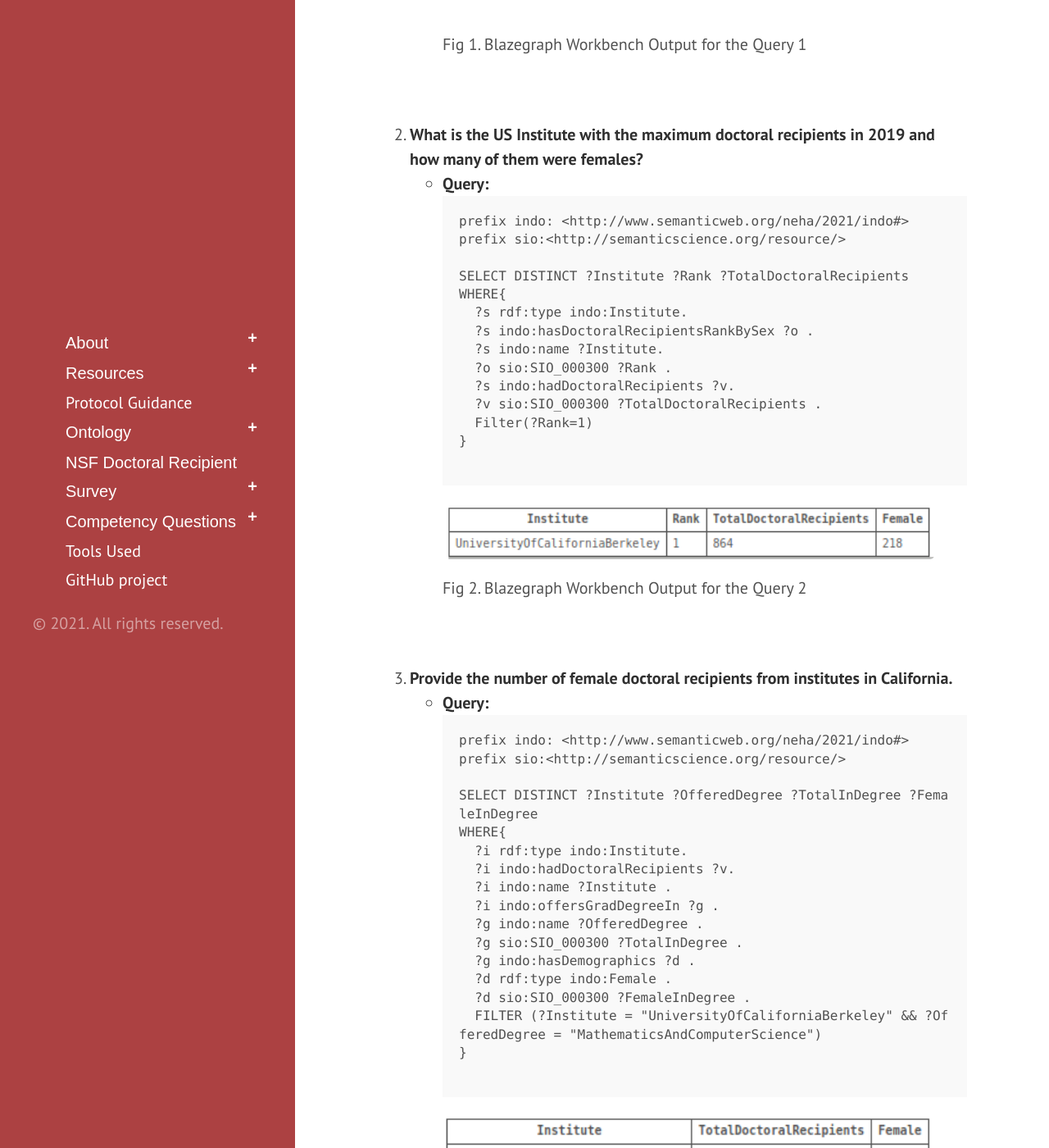
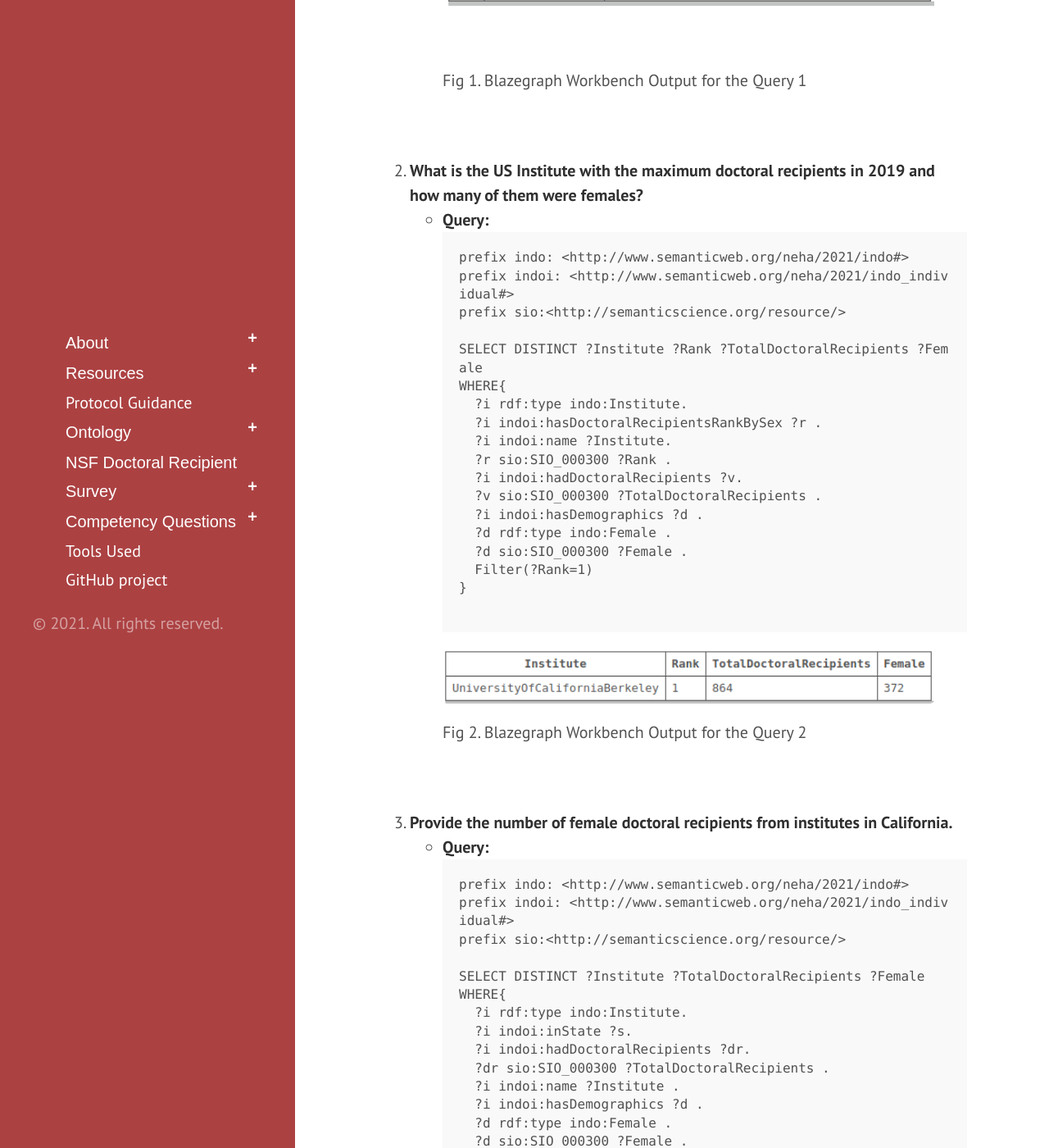
Before and after one commit to tetherless-world/institute-demographic-ontology, a Jekyll site: the page built from competencyquestions.md, in a window 1280 px wide and 1400 px high, scrolled down 2695 px. Shown: the whole window at 82% size. Built offline with Jekyll 4.4.1, drawn with Linux system fonts in a browser that asks for light colours; Markdown is read by kramdown in place of the engine named in the settings; some of the changed text lies outside the part shown.

Commit message:
updated queries for new kg file

```diff
--- a/competencyquestions.md
+++ b/competencyquestions.md
@@ -48,6 +48,7 @@
     <li> <strong>Query:</strong> <br/>
       <pre>
 prefix indo: <http://www.semanticweb.org/neha/2021/indo#>
+prefix indoi: <http://www.semanticweb.org/neha/2021/indo_individual#>
 prefix sio:<http://semanticscience.org/resource/>
 
 SELECT DISTINCT ?Year ?DoctoralRecipients ?NSFTable
@@ -55,12 +56,12 @@
   indo:Year ?p ?o .
   ?s rdf:type indo:Year .
   ?s sio:SIO_000300 ?Year .
-  ?s indo:hadDoctoralRecipients ?b .
+  ?s indoi:hadDoctoralRecipients ?b .
   ?b sio:SIO_000300 ?DoctoralRecipients .
-  ?c indo:hasPart ?b .
+  ?c indoi:hasPart ?b .
   ?c rdfs:label ?NSFTable .
   FILTER ((?Year >1959 && ?Year <1963) || (?Year >2015 && ?Year <2020))
-  }
+}
       </pre>
 	 </li>
   </ul>
@@ -76,16 +77,20 @@
     <li> <strong>Query:</strong> <br/>
       <pre>
 prefix indo: <http://www.semanticweb.org/neha/2021/indo#>
+prefix indoi: <http://www.semanticweb.org/neha/2021/indo_individual#>
 prefix sio:<http://semanticscience.org/resource/>
 
-SELECT DISTINCT ?Institute ?Rank ?TotalDoctoralRecipients
+SELECT DISTINCT ?Institute ?Rank ?TotalDoctoralRecipients ?Female
 WHERE{
-  ?s rdf:type indo:Institute.
-  ?s indo:hasDoctoralRecipientsRankBySex ?o .
-  ?s indo:name ?Institute.
-  ?o sio:SIO_000300 ?Rank .
-  ?s indo:hadDoctoralRecipients ?v.
+  ?i rdf:type indo:Institute.
+  ?i indoi:hasDoctoralRecipientsRankBySex ?r .
+  ?i indoi:name ?Institute.
+  ?r sio:SIO_000300 ?Rank .
+  ?i indoi:hadDoctoralRecipients ?v.
   ?v sio:SIO_000300 ?TotalDoctoralRecipients .
+  ?i indoi:hasDemographics ?d .
+  ?d rdf:type indo:Female .
+  ?d sio:SIO_000300 ?Female .
   Filter(?Rank=1)
 }
       </pre>
@@ -103,20 +108,20 @@
     <li> <strong>Query:</strong> <br/>
       <pre>
 prefix indo: <http://www.semanticweb.org/neha/2021/indo#>
+prefix indoi: <http://www.semanticweb.org/neha/2021/indo_individual#>
 prefix sio:<http://semanticscience.org/resource/>
 
-SELECT DISTINCT ?Institute ?OfferedDegree ?TotalInDegree ?FemaleInDegree
+SELECT DISTINCT ?Institute ?TotalDoctoralRecipients ?Female
 WHERE{
   ?i rdf:type indo:Institute.
-  ?i indo:hadDoctoralRecipients ?v.
-  ?i indo:name ?Institute .
-  ?i indo:offersGradDegreeIn ?g .
-  ?g indo:name ?OfferedDegree .
-  ?g sio:SIO_000300 ?TotalInDegree .
-  ?g indo:hasDemographics ?d .
+  ?i indoi:inState ?s.
+  ?i indoi:hadDoctoralRecipients ?dr.
+  ?dr sio:SIO_000300 ?TotalDoctoralRecipients .
+  ?i indoi:name ?Institute .
+  ?i indoi:hasDemographics ?d .
   ?d rdf:type indo:Female .
-  ?d sio:SIO_000300 ?FemaleInDegree .
-  FILTER (?Institute = "UniversityOfCaliforniaBerkeley" && ?OfferedDegree = "MathematicsAndComputerScience")
+  ?d sio:SIO_000300 ?Female .
+  FILTER(?s = "California")
 }
       </pre>
 	 </li>
@@ -133,18 +138,19 @@
     <li> <strong>Query:</strong> <br/>
       <pre>
 prefix indo: <http://www.semanticweb.org/neha/2021/indo#>
+prefix indoi: <http://www.semanticweb.org/neha/2021/indo_individual#>
 prefix sio:<http://semanticscience.org/resource/>
 
 SELECT DISTINCT ?Institute ?TotDocRec ?OfferedDegree ?TotalInDegree ?FemaleInDegree
 WHERE{
   ?i rdf:type indo:Institute.
-  ?i indo:hadDoctoralRecipients ?v.
+  ?i indoi:hadDoctoralRecipients ?v.
   ?v sio:SIO_000300 ?TotDocRec .
-  ?i indo:name ?Institute .
-  ?i indo:offersGradDegreeIn ?g .
-  ?g indo:name ?OfferedDegree .
+  ?i indoi:name ?Institute .
+  ?i indoi:offersGradDegreeIn ?g .
+  ?g indoi:name ?OfferedDegree .
   ?g sio:SIO_000300 ?TotalInDegree .
-  ?g indo:hasDemographics ?d .
+  ?g indoi:hasDemographics ?d .
   ?d rdf:type indo:Female .
   ?d sio:SIO_000300 ?FemaleInDegree .
   FILTER (?Institute = "UniversityOfCaliforniaBerkeley" && ?OfferedDegree = "MathematicsAndComputerScience")
@@ -165,21 +171,20 @@
     <li> <strong>Query:</strong> <br/>
       <pre>
 prefix indo: <http://www.semanticweb.org/neha/2021/indo#>
+prefix indoi: <http://www.semanticweb.org/neha/2021/indo_individual#>
 prefix sio:<http://semanticscience.org/resource/>
 
 SELECT DISTINCT ?Institute ?TotDocRec?FemaleInDegree ?PerFemaleDR
 WHERE{
   BIND (xsd:integer((?FemaleInDegree/?TotDocRec)*100) AS ?PerFemaleDR) .
   ?i rdf:type indo:Institute.
-  ?i indo:hadDoctoralRecipients ?v.
-  ?i indo:name ?Institute .
-  ?i indo:hadDoctoralRecipients ?dr .
+  ?i indoi:name ?Institute .
+  ?i indoi:hadDoctoralRecipients ?dr .
   ?dr sio:SIO_000300 ?TotDocRec .
-  ?i indo:hasDemographics ?d .
+  ?i indoi:hasDemographics ?d .
   ?d rdf:type indo:Female .
   ?d sio:SIO_000300 ?FemaleInDegree .
   FILTER (?Institute = "UniversityOfCaliforniaBerkeley" || ?Institute = "WaldenUniversity")
-
 }
       </pre>
 	 </li>
```
Also changed, not shown: images/cQUERY2RESULT.png.
